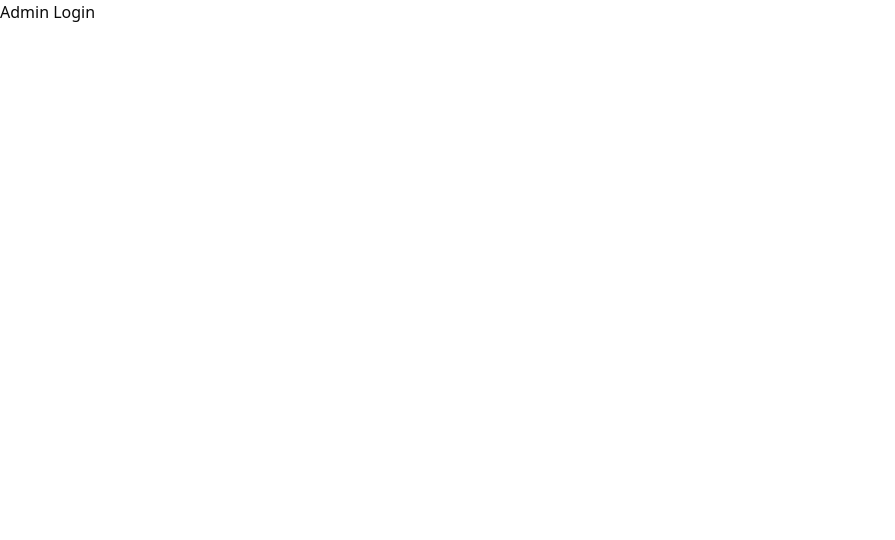
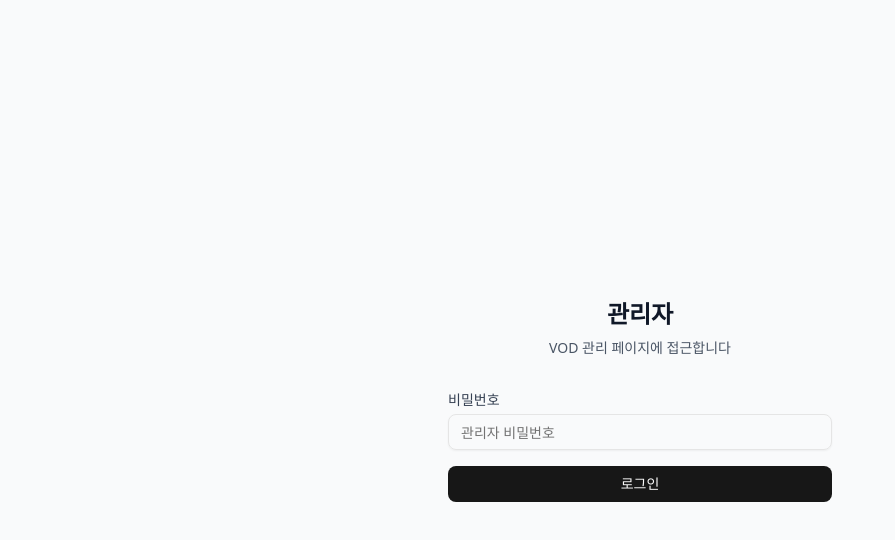
Before and after one commit to official-letscareer/FreeSeminarVodHub, a Next.js app: page /admin in a window 1280 px wide. Shown: the top 540 px of the page, without its empty margins (0-895 px from the left). Built offline with nearby package versions, Linux system fonts and the light colour scheme.

Commit message:
feat(task 3.3): 관리자 로그인 페이지 UI 구현
Add admin login page with password input, error alert, /admin/vod redirect

Resolves: task 3.3

```diff
--- a/src/app/admin/page.tsx
+++ b/src/app/admin/page.tsx
@@ -1,3 +1,77 @@
+'use client';
+
+import { useState } from 'react';
+import { useRouter } from 'next/navigation';
+import { Button } from '@/components/ui/button';
+import { Input } from '@/components/ui/input';
+import { Alert, AlertDescription } from '@/components/ui/alert';
+
 export default function AdminLoginPage() {
-  return <div>Admin Login</div>;
+  const router = useRouter();
+  const [password, setPassword] = useState('');
+  const [error, setError] = useState('');
+  const [loading, setLoading] = useState(false);
+
+  async function handleSubmit(e: React.FormEvent) {
+    e.preventDefault();
+    setError('');
+    setLoading(true);
+
+    try {
+      const res = await fetch('/api/admin/auth', {
+        method: 'POST',
+        headers: { 'Content-Type': 'application/json' },
+        body: JSON.stringify({ password }),
+      });
+
+      if (res.ok) {
+        router.push('/admin/vod');
+      } else {
+        const data = await res.json();
+        setError(data.message || '비밀번호가 올바르지 않습니다.');
+      }
+    } catch {
+      setError('서버 연결에 실패했습니다.');
+    } finally {
+      setLoading(false);
+    }
+  }
+
+  return (
+    <div className="flex min-h-screen items-center justify-center bg-gray-50 px-4">
+      <div className="w-full max-w-sm">
+        <div className="mb-8 text-center">
+          <h1 className="text-2xl font-bold text-gray-900">관리자</h1>
+          <p className="mt-2 text-sm text-gray-600">VOD 관리 페이지에 접근합니다</p>
+        </div>
+
+        <form onSubmit={handleSubmit} className="space-y-4">
+          <div>
+            <label htmlFor="password" className="block text-sm font-medium text-gray-700 mb-1">
+              비밀번호
+            </label>
+            <Input
+              id="password"
+              type="password"
+              placeholder="관리자 비밀번호"
+              value={password}
+              onChange={(e) => setPassword(e.target.value)}
+              disabled={loading}
+              required
+            />
+          </div>
+
+          {error && (
+            <Alert variant="destructive">
+              <AlertDescription>{error}</AlertDescription>
+            </Alert>
+          )}
+
+          <Button type="submit" className="w-full" disabled={loading}>
+            {loading ? '확인 중...' : '로그인'}
+          </Button>
+        </form>
+      </div>
+    </div>
+  );
 }
```
Also changed, not shown: 1 other file (tests, documents, lock files or other folders).
